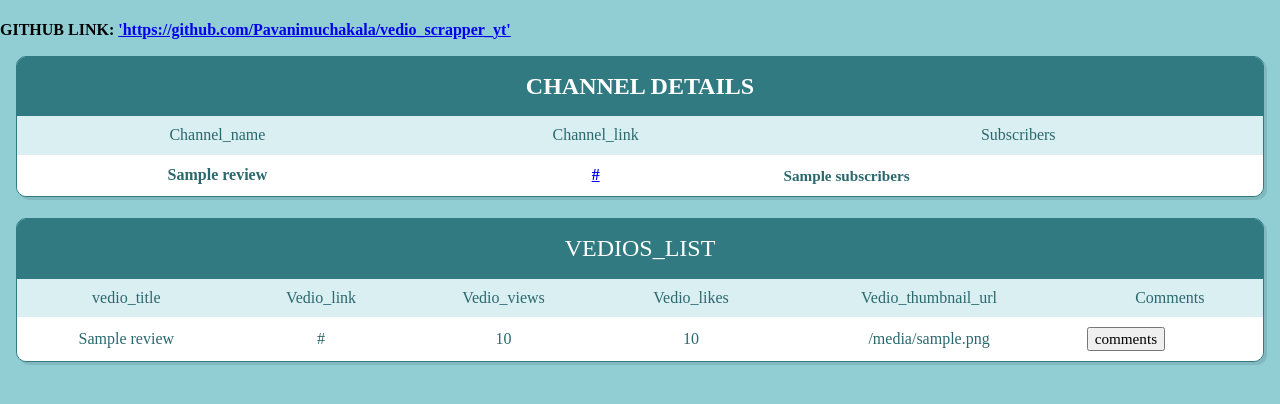
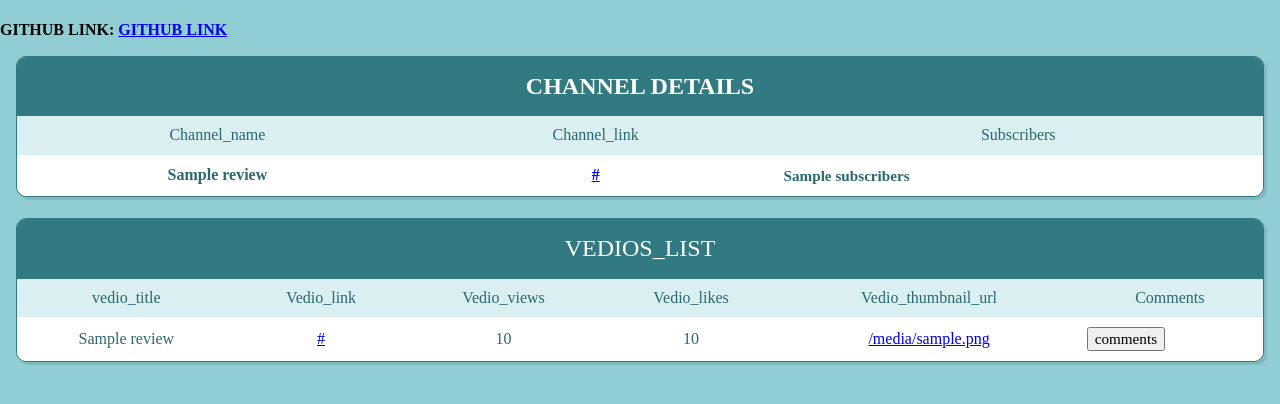
Before and after one commit to Pavanimuchakala/vedio_scrapper, a Flask app: template templates/results.html in a window 1280 px wide. Shown: the top 404 px of the page. Run offline with Flask 2, Linux system fonts and the light colour scheme; the template is opened without the code that fills it: most values are stand-ins (such as "Sample title", 1, 10 or a date in 2020); some libraries are stand-ins or nearby versions.

Commit message:
Update results.html

```diff
--- a/templates/results.html
+++ b/templates/results.html
@@ -14,7 +14,7 @@
 
 <body>
   <h4 >
-  GITHUB LINK: <a href='https://github.com/Pavanimuchakala/vedio_scrapper_yt'> 'https://github.com/Pavanimuchakala/vedio_scrapper_yt'</a>
+  GITHUB LINK: <a href='https://github.com/Pavanimuchakala/vedio_scrapper_yt'> GITHUB LINK</a>
   <div class="table-users">
    <div class="header">Channel Details</div>
 
@@ -50,10 +50,10 @@
          {% for review in reviews[0] %}
       <tr>
           <td>{{review['vedio_title']}}</td>
-         <td>{{review['vedio_link']}}</td>
+          <td><a href={{reviews[1]['vedio_link']}}> {{reviews[1]['vedio_link']}}</a></td>
          <td>{{review['vedio_views']}}</td>
          <td>{{review['vedio_likes']}}</td>
-         <td>{{review['vedio_thumbnail_url']}} </td>
+          <td><a href={{reviews[1]['vedio_thumbnail_url']}}> {{reviews[1]['vedio_thumbnail_url']}}</a></td>
 		 <td><form action="{{ url_for('comntss') }}" method="POST">
         <input id="commnt" name="commnt" type="hidden" value="{{review['vedio_link']}}">
         <button type="submit"> comments </button>
```
